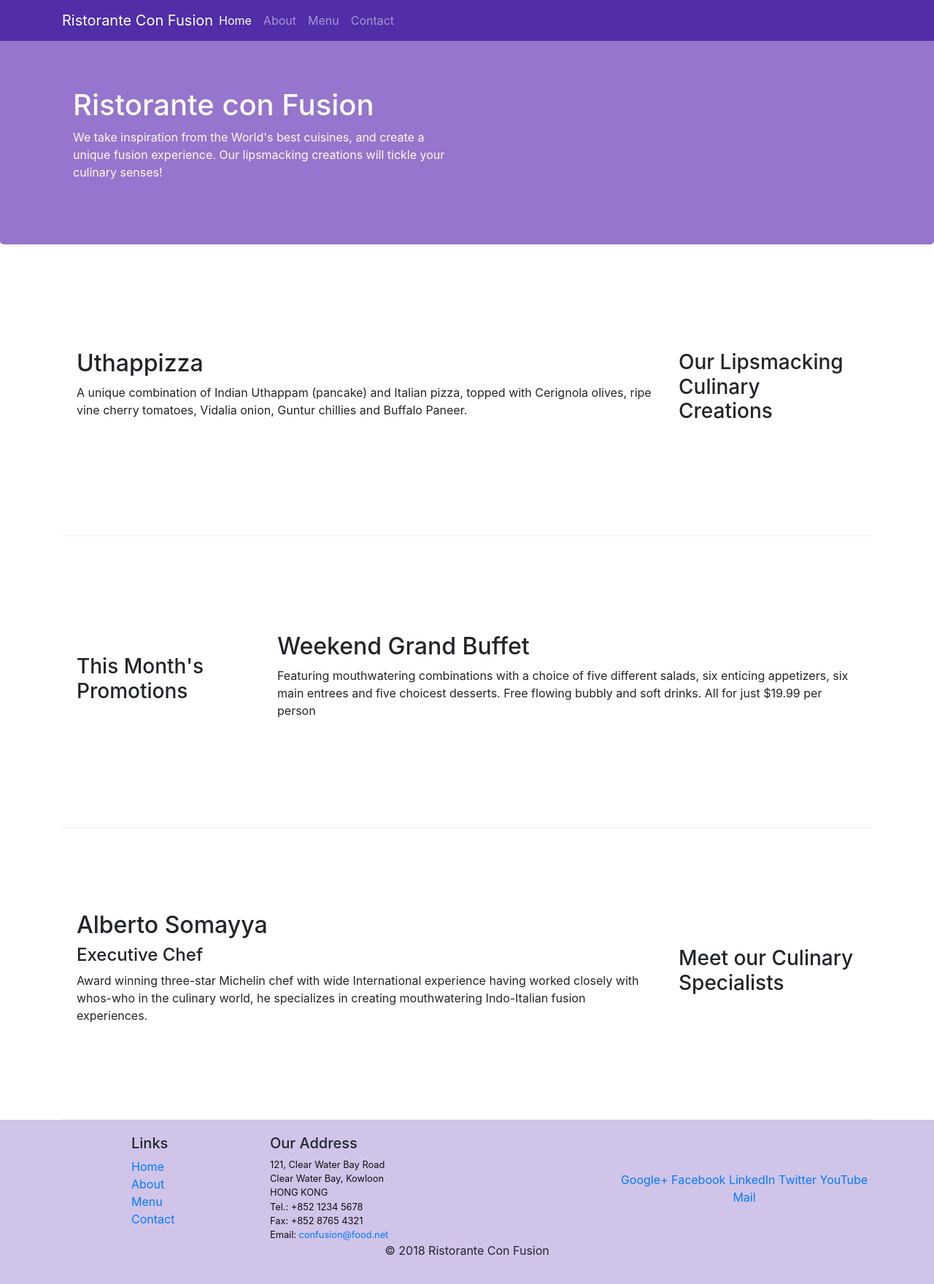
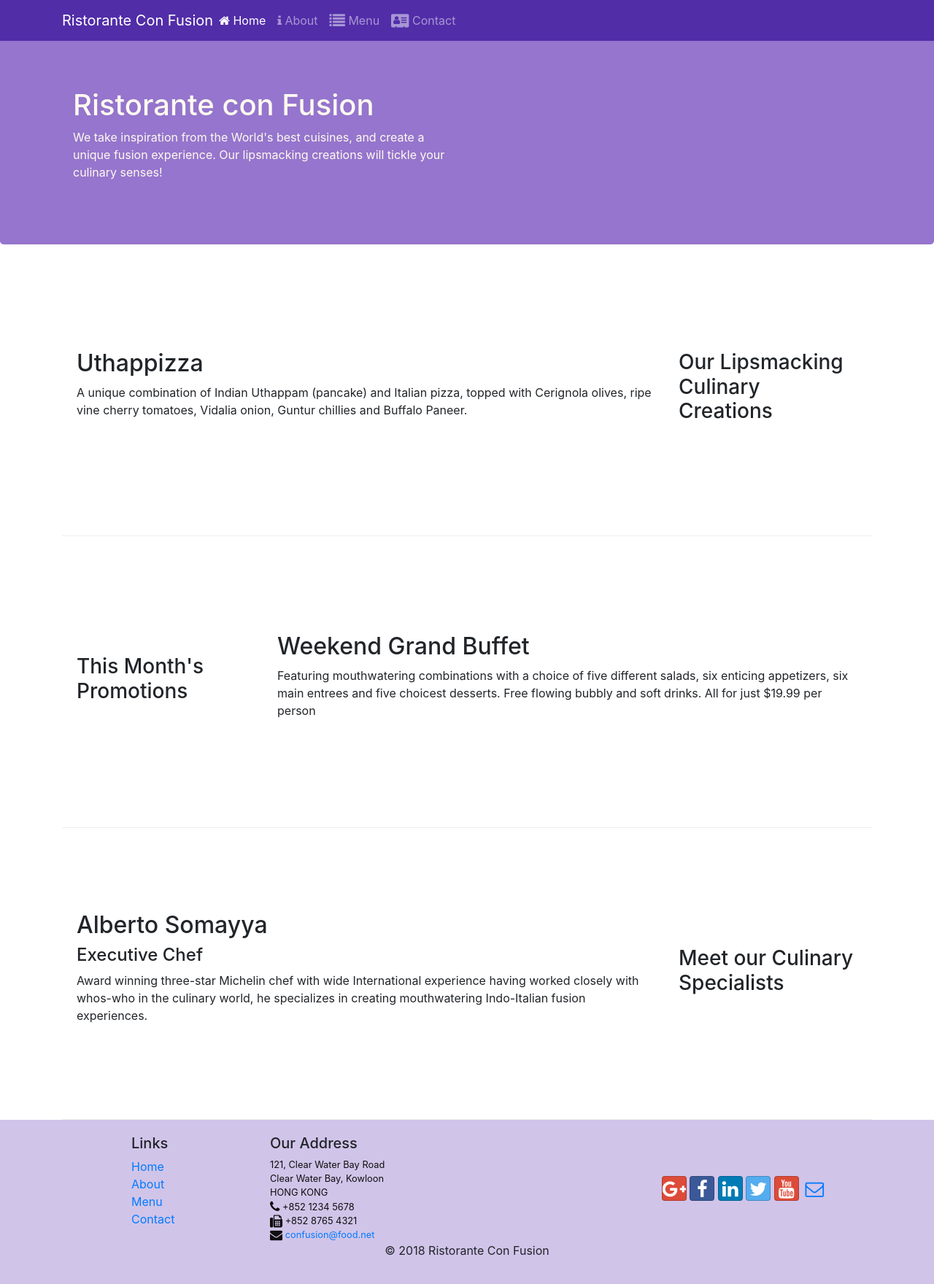
Before and after one commit to miroa88/Bootstrap, a website: page index.html in a window 1280 px wide. Shown: the whole page at 73% size. Drawn offline with nearby package versions, Linux system fonts and the light colour scheme.

Commit message:
Font Awesome and Bootstrap Social

```diff
--- a/index.html
+++ b/index.html
@@ -9,6 +9,8 @@
 
     <!-- Bootstrap CSS -->
     <link rel="stylesheet" href="node_modules/bootstrap/dist/css/bootstrap.min.css">
+    <link rel="stylesheet" href="node_modules/font-awesome/css/font-awesome.min.css">
+    <link rel="stylesheet" href="node_modules/bootstrap-social/bootstrap-social.css">
     <link rel="stylesheet" href="css/styles.css">
     <title>Ristorante Con Fusion</title>
 </head>
@@ -24,10 +26,10 @@
             <a class="navbar-brand mr-auto" href="./index.html">Ristorante Con Fusion</a>
             <div class="collapse navbar-collapse" id="Navbar">
                 <ul class="navbar-nav mr-auto">
-                    <li class="nav-item active"><a class="nav-link" href="#">Home</a></li>
-                    <li class="nav-item"><a class="nav-link" href="./aboutus.html">About</a></li>
-                    <li class="nav-item"><a class="nav-link" href="#">Menu</a></li>
-                    <li class="nav-item"><a class="nav-link" href="#">Contact</a></li>
+                    <li class="nav-item active"><a class="nav-link" href="#"><span class="fa fa-home fa-larg"></span> Home</a></li>
+                    <li class="nav-item"><a class="nav-link" href="./aboutus.html"><span class="fa fa-info fa-larg"></span> About</a></li>
+                    <li class="nav-item"><a class="nav-link" href="#"><span class="fa fa-list fa-lg"></span> Menu</a></li>
+                    <li class="nav-item"><a class="nav-link" href="#"><span class="fa fa-address-card fa-lg"></span> Contact</a></li>
                 </ul>
             </div>
         </div>
@@ -100,19 +102,19 @@
                         121, Clear Water Bay Road<br>
                         Clear Water Bay, Kowloon<br>
                         HONG KONG<br>
-                        Tel.: +852 1234 5678<br>
-                        Fax: +852 8765 4321<br>
-                        Email: <a href="mailto:confusion@food.net">confusion@food.net</a>
+                        <i class="fa fa-phone fa-lg"></i> +852 1234 5678<br>
+                        <i class="fa fa-fax fa-lg"></i> +852 8765 4321<br>
+                        <i class="fa fa-envelope fa-lg"></i> <a href="mailto:confusion@food.net">confusion@food.net</a>
                     </address>
                 </div>
                 <div class="col-12 col-sm-4 align-self-center">
                     <div class="text-center">
-                        <a href="http://google.com/+">Google+</a>
-                        <a href="http://www.facebook.com/profile.php?id=">Facebook</a>
-                        <a href="http://www.linkedin.com/in/">LinkedIn</a>
-                        <a href="http://twitter.com/">Twitter</a>
-                        <a href="http://youtube.com/">YouTube</a>
-                        <a href="mailto:">Mail</a>
+                        <a class="btn btn-social-icon btn-google" href="http://google.com/+"><i class="fa fa-google-plus"></i></a>
+                        <a class="btn btn-social-icon btn-facebook" href="http://www.facebook.com/profile.php?id="><i class="fa fa-facebook"></i></a>
+                        <a class="btn btn-social-icon btn-linkedin" href="http://www.linkedin.com/in/"><i class="fa fa-linkedin"></i></a>
+                        <a class="btn btn-social-icon btn-twitter" href="http://twitter.com/"><i class="fa fa-twitter"></i></a>
+                        <a class="btn btn-social-icon btn-google" href="http://youtube.com/"><i class="fa fa-youtube"></i></a>
+                        <a class="btn btn-social-icon" href="mailto:"><i class="fa fa-envelope-o"></i></a>
                     </div>
                 </div>
             </div>
--- a/package.json
+++ b/package.json
@@ -15,6 +15,8 @@
   },
   "dependencies": {
     "bootstrap": "^4.0.0",
+    "bootstrap-social": "^5.1.1",
+    "font-awesome": "^4.7.0",
     "jquery": "^3.3.1",
     "popper.js": "^1.12.9"
   }
```
Also changed, not shown: aboutus.html (+35 -32 lines), 1 other file.
